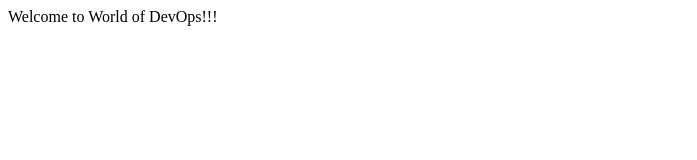
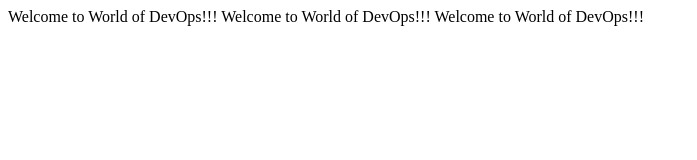
Before and after one commit to PramodPolo/public-repo, a plain HTML site: page index.html in a window 1280 px wide. Shown: the whole page, without its empty margins (0-697 px from the left). Drawn offline with Linux system fonts and the light colour scheme.

Commit message:
Update index.html

```diff
--- a/index.html
+++ b/index.html
@@ -1 +1,3 @@
 <html>Welcome to World of DevOps!!!</html>
+<html>Welcome to World of DevOps!!!</html>
+<html>Welcome to World of DevOps!!!</html>
```
